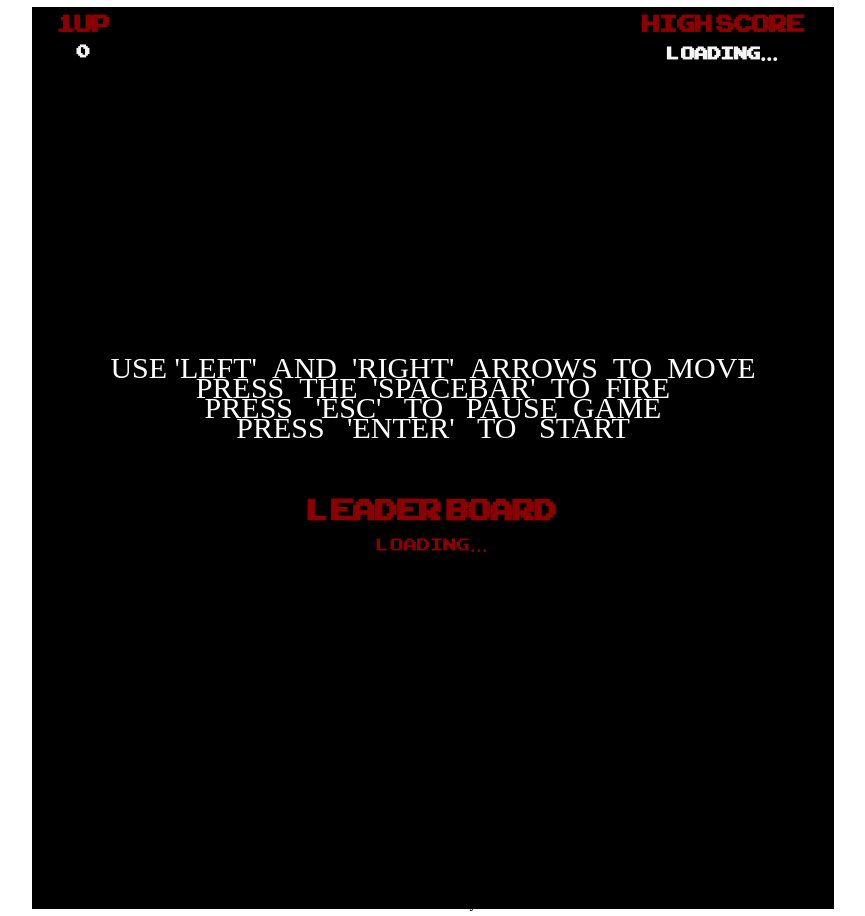
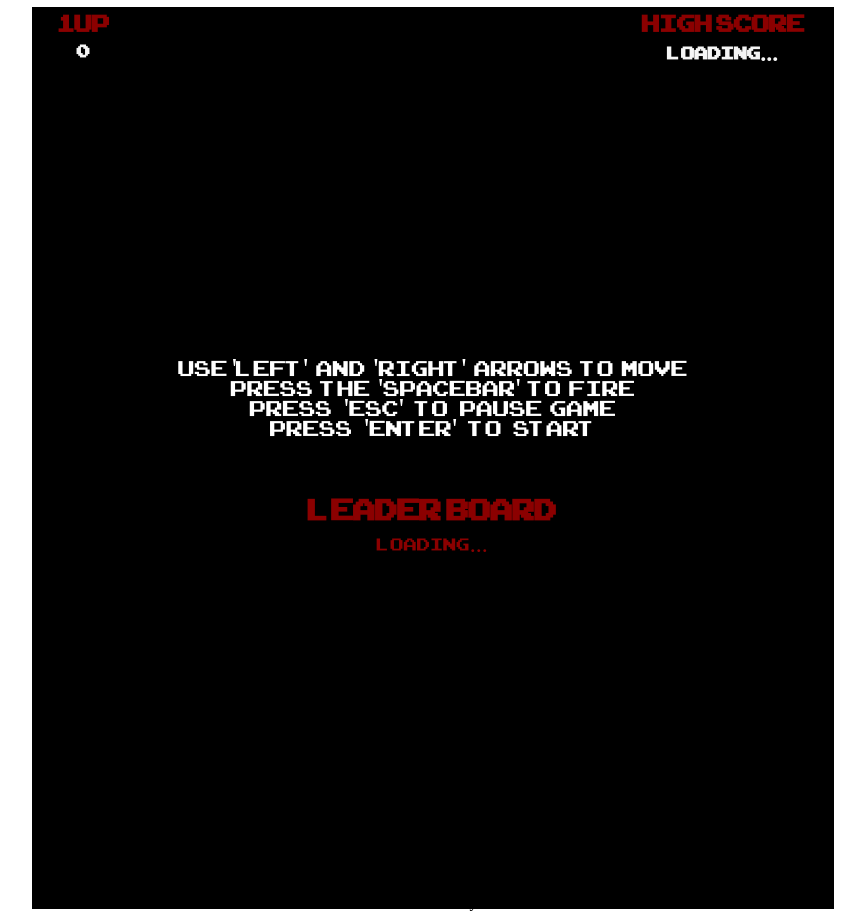
Before and after one commit to earthctzn/static-shooter-frontend, a PHP site: page / in a window 1280 px wide. Shown: the whole page, without its empty margins (207-1072 px from the left). Run offline with PHP 8.4, Linux system fonts and the light colour scheme.

Commit message:
updates font and background image urls.

```diff
--- a/styles/style.css
+++ b/styles/style.css
@@ -1,6 +1,6 @@
 @font-face {
     font-family: arcadeClassic;
-    src: url('/Users/Caleb/Development/code/projects/shooter/static-shooter-frontend/resources/fonts/arcadaclassic.ttf');
+    src: url('/resources/fonts/arcadaclassic.ttf');
 }
 
 /* /Users/Caleb/Development/code/projects/shooter/static-shooter-frontend  */
@@ -10,7 +10,7 @@
     border: 1px solid black;
     position: absolute;
     background-size: cover;
-    background: url('/Users/Caleb/Development/code/projects/shooter/static-shooter-frontend/resources/background/NewSpace.png');
+    background: url('/resources/background/NewSpace.png');
 }
 
 .img {
```
